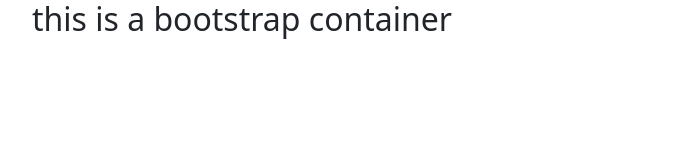
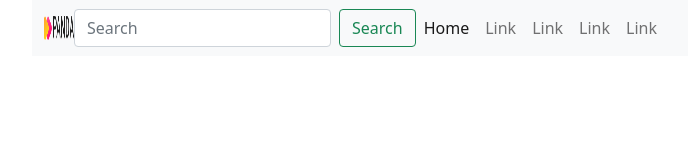
Before and after one commit to fardin000/panda-commerce, a plain HTML site: page index.html in a window 1280 px wide. Shown: the whole page, without its empty margins (50-738 px from the left). Drawn offline with nearby package versions, Linux system fonts and the light colour scheme.

Commit message:
navbar adding

```diff
--- a/index.html
+++ b/index.html
@@ -10,7 +10,48 @@
 <body>
     <div class="container">
         <!-- Content here -->
-        <h2>this is a bootstrap container</h2>
+        <!-- <h2>this is a bootstrap container</h2> -->
+        <header>
+
+              <nav class="navbar navbar-expand-lg navbar-light bg-light">
+                <div class="container-fluid">
+
+                  <img src="images/logo.png" alt="" width="30" height="24" class="d-inline-block align-text-top">
+                  <form class="d-flex">
+                    <input class="form-control me-2" type="search" placeholder="Search" aria-label="Search">
+                    <button class="btn btn-outline-success" type="submit">Search</button>
+                  </form>
+                  <button class="navbar-toggler" type="button" data-bs-toggle="collapse" data-bs-target="#navbarScroll" aria-controls="navbarScroll" aria-expanded="false" aria-label="Toggle navigation">
+                    <span class="navbar-toggler-icon"></span>
+                  </button>
+                  <div class="collapse navbar-collapse" id="navbarScroll">
+                    <ul class="navbar-nav me-auto my-2 my-lg-0 navbar-nav-scroll" style="--bs-scroll-height: 100px;">
+                      <li class="nav-item">
+                        <a class="nav-link active" aria-current="page" href="#">Home</a>
+                      </li>
+                      <li class="nav-item">
+                        <a class="nav-link" href="#">Link</a>
+                      </li>
+                      <li class="nav-item">
+                        <a class="nav-link" href="#">Link</a>
+                      </li>
+                      <li class="nav-item">
+                        <a class="nav-link" href="#">Link</a>
+                      </li>
+                      <li class="nav-item">
+                        <a class="nav-link" href="#">Link</a>
+                      </li>
+
+
+                    </ul>
+
+                  </div>
+                </div>
+              </nav>
+        </header>
+
+        <section></section>
+        <section></section>
       </div>
 
 
```
